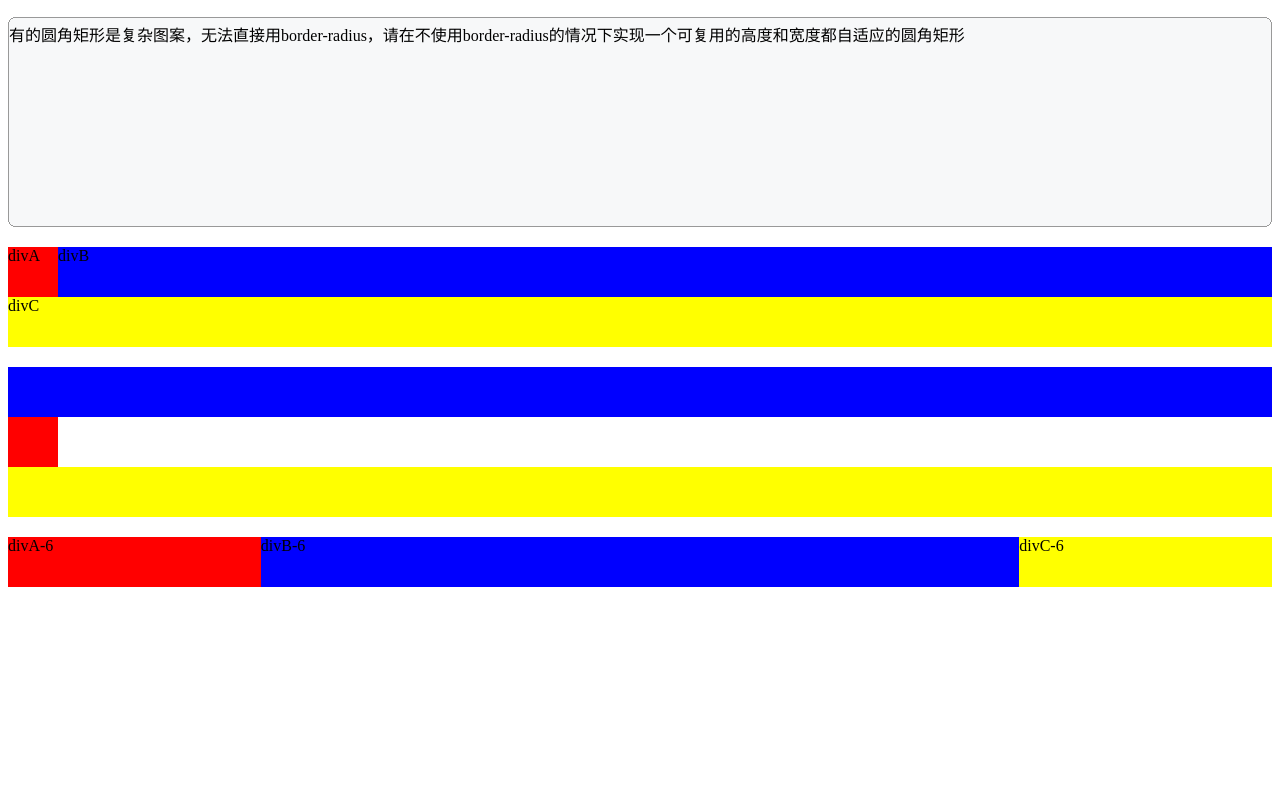
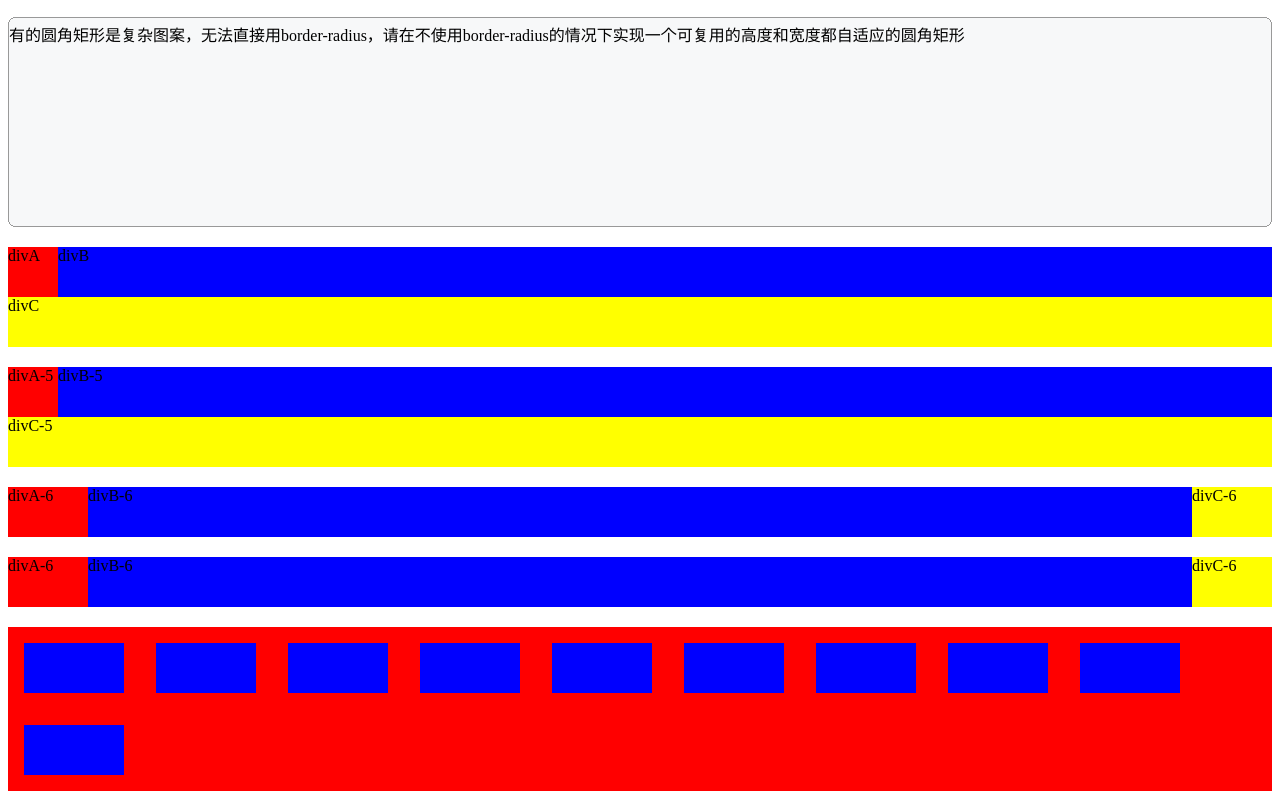
Before and after one commit to ppmeng/ife, a plain HTML site: page task0001.html in a window 1280 px wide. Shown: the part 672-1471 px from the top of the page. Before the commit the page ends 1259 px from the top, so only its background shows below. Drawn offline with Linux system fonts and the light colour scheme.

Commit message:
实现一个浮动布局，修改两列布局代码

```diff
--- a/task0001.css
+++ b/task0001.css
@@ -1,25 +1,25 @@
 h1 {
 	text-transform: capitalize;
-	color:#00f;
-    font-family:cursive;
+	color: #00f;
+    font-family: cursive;
 }
 ur{
 	list-style-type: square;
 }
 h2 {
-	font-size:14px;
+	font-size: 14px;
 }
 p{
-	text-indent:5em;
-	text-align:left;
-	word-spacing:5px;
-	line-height:150%;
+	text-indent: 5em;
+	text-align: left;
+	word-spacing: 5px;
+	line-height: 150%;
     font-size: 12px;
-    color:#ff0;
+    color: #ff0;
 	background: #000;
 }
 img{
-	border:solid red 2px;
+	border: solid red 2px;
 }
 /*divl两种居中方法*/
 #div1{
@@ -48,21 +48,21 @@ img{
 
 /*使用border-radius*/
 #roundedRectangle1{
-    margin:0;
-    border:1px solid gray;
-    padding:10px 40px;
+    margin: 0;
+    border: 1px solid gray;
+    padding: 10px 40px;
     border-radius: 15px;
 }
 /*不使用border-radius*/
 #roundedRectangle2{
-    margin:20px 0px;
+    margin: 20px 0px;
 }
 .b1,.b2,.b3,.b4,.b1b,.b2b,.b3b,.b4b,.b{
-	display:block;
-	overflow:hidden;
+	display: block;
+	overflow: hidden;
 }
 .b1,.b2,.b3,.b1b,.b2b,.b3b{
-	height:1px;
+	height: 1px;
 }
 .b2, .b3, .b4, .b2b, .b3b, .b4b, .b {
     border-left: 1px solid #999;
@@ -96,7 +96,7 @@ img{
 }
 .divA-4{
 	float: left;
-	width:50px;
+	width: 50px;
 	height: 50px;
 	background-color: red;
 
@@ -110,7 +110,7 @@ img{
 	background-color: yellow;
 	margin: 0;
 }
-/*第二种方法 不太明白 回头看*/
+/*第二种方法*/
 #div5{
 	margin-top: 20px;
 }
@@ -122,18 +122,18 @@ img{
 .divA-5 {
     width: 50px;
     height: 50px;
-    background: red;
+    background-color: red;
 }
 .divB-5 {
     -webkit-flex: 1;
     flex: 1;
     height: 50px;
-    background: blue;
+    background-color: blue;
 }
 .divC-5 {
     width: 100%;
     height: 50px;
-    background: yellow;
+    background-color: yellow;
 }
 /*两种方法实现三列布局*/
 /*第一种方法*/
@@ -141,21 +141,62 @@ img{
 	margin-top: 20px;
 }
 .divA-6{
-	float:left;
-	width:20%;
-	height:50px;
-	background-color:red;
+	float: left;
+	width: 80px;
+	height: 50px;
+	background-color: red;
 }
 .divB-6{
-	float:left;
-	width:60%;
-	height:50px;
-    background-color:blue;
+	margin: 0 80px;
+	height: 50px;
+    background-color: blue;
 }
 .divC-6{
-	float:right;
-	width:20%;
-	height:50px;
-	background-color:yellow;
+	float: right;
+	width: 80px;
+	height: 50px;
+	background-color: yellow;
 }
-/*第二种方法不知道*/
+/*第二种方法  */
+#div7 {
+    margin-top: 20px;
+    overflow: hidden;
+}
+.divA-7 {
+    float: left;
+    width: 80px;
+    height: 50px;
+    margin-left: -100%;
+    background-color: red;
+}
+.divB-7 {
+    margin: 0 80px;
+}
+.div7-b-wrap {
+    float: left;
+    width: 100%;
+    height: 50px;
+    background-color: blue;
+}
+.divC-7 {
+    float: left;
+    width: 80px;
+    height: 50px;
+    margin-left: -80px;
+    background-color: yellow;
+}
+
+/*实现一个浮动布局，红色容器中每一行的蓝色容器数量随着浏览器宽
+度的变化而变化*/
+#div8{
+	margin-top: 20px;
+	overflow: hidden;
+	background-color: red;
+}
+.floatbox{
+	float: left;
+	width: 100px;
+	height: 50px;
+    margin: 1em;
+	background-color: blue;
+}
--- a/task0001.html
+++ b/task0001.html
@@ -17,6 +17,7 @@
     <!--div两种居中方法-->
     <div id="div1">div1</div>
     <div id="div2"><div id="divin">div2</div></div>
+
     <!--两种圆角矩形的实现方法-->
     <div id="roundedRectangle1">border-radius 属性允许向元素添加圆角。</div>
     <div id="roundedRectangle2">
@@ -30,25 +31,47 @@
         <div class="b2b d1"></div>
         <div class="b1b"></div>
     </div>
+
     <!--两种方法实现两列布局-->
     <div  id="div4">
         <div class="divA-4">divA</div>
         <div class="divB-4">divB</div>
         <div class="divC-4">divC</div>
     </div>
-    <!--出错了 再看-->
+    <!--第二种-->
     <div id="div5">
     	<div class="divA-box">
-    		<div class="divB-5"></div>
+    		<div class="divA-5">divA-5</div>
+    		<div class="divB-5">divB-5</div>
     	</div>
-    	<div class="divA-5"></div>
-        <div class="divC-5"></div>
+    	<div class="divC-5">divC-5</div>
     </div>
+
     <!--两种方法实现三列布局-->
     <div id="div6">
     	<div class="divA-6">divA-6</div>
-    	    <div class="divB-6">divB-6</div>
-    	        <div class="divC-6">divC-6</div>
+    	<div class="divC-6">divC-6</div>
+    	<div class="divB-6">divB-6</div>
+    </div>
+    <div id="div7">
+        <div class="div7-b-wrap">
+            <div class="divB-7">divB-6</div>
+        </div>
+        <div class="divA-7">divA-6</div>
+        <div class="divC-7">divC-6</div>
+    </div>
+    <!--浮动布局-->
+    <div id="div8">
+    	<div class="floatbox"></div>
+    	<div class="floatbox"></div>
+    	<div class="floatbox"></div>
+    	<div class="floatbox"></div>
+    	<div class="floatbox"></div>
+    	<div class="floatbox"></div>
+    	<div class="floatbox"></div>
+    	<div class="floatbox"></div>
+    	<div class="floatbox"></div>
+    	<div class="floatbox"></div>
     </div>
 </div>
 </body>
```
